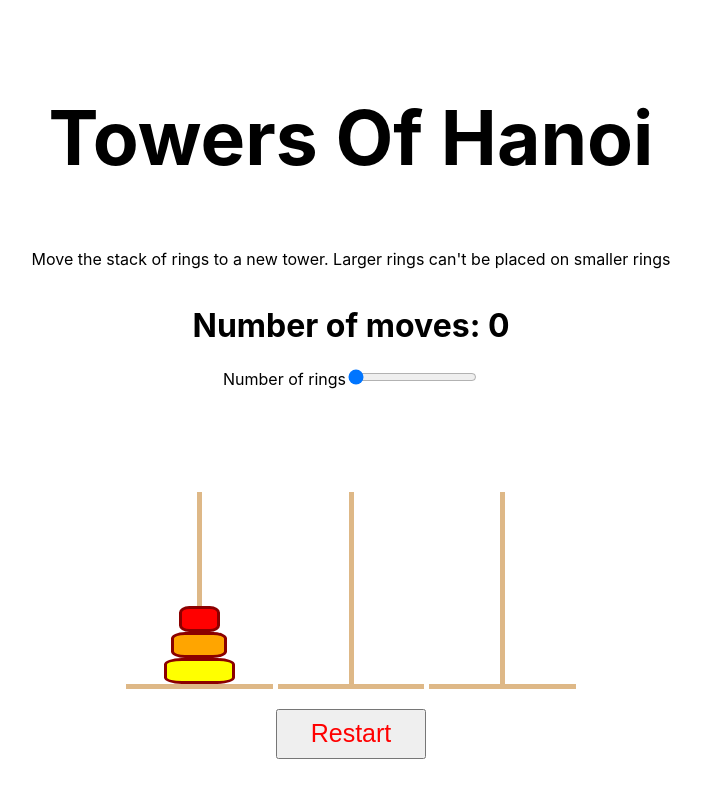
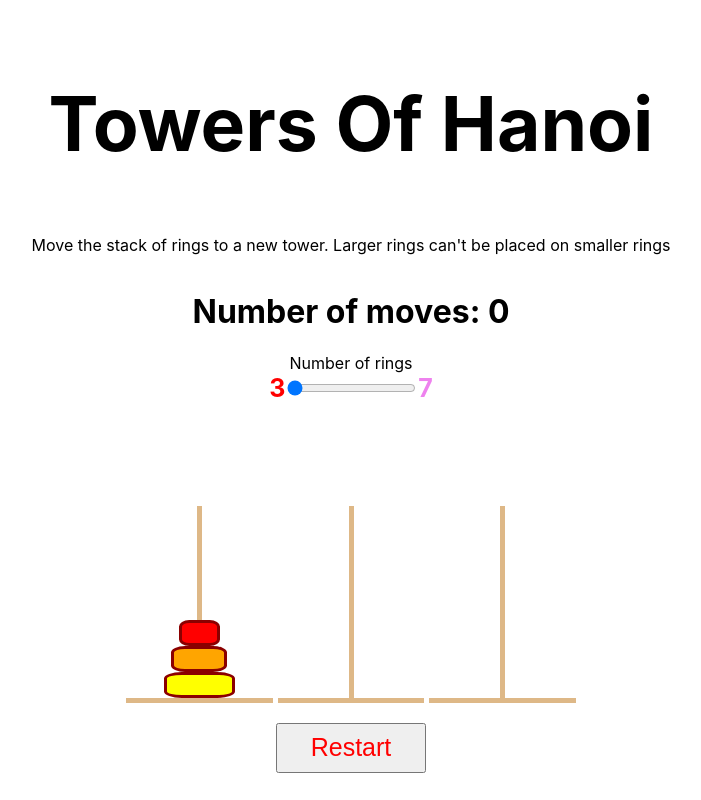
Before and after one commit to MattOrtner/towers-of-hanoi, a React (Create React App) app: page / in a window 1280 px wide. Shown: the whole page, without its empty margins (289-990 px from the left). Built offline with nearby package versions, Linux system fonts and the light colour scheme.

Commit message:
update slider numbers. font-size/weight/color

```diff
--- a/src/App.css
+++ b/src/App.css
@@ -95,3 +95,20 @@
 .title {
   font-size: 75px;
 }
+
+.sliderNest {
+  display: flex;
+  flex-direction: row;
+}
+
+.sliderBeg {
+  color: red;
+  font-size: 25px;
+  font-weight: bold;
+}
+
+.sliderEnd {
+  color: violet;
+  font-size: 25px;
+  font-weight: bold;
+}
--- a/src/App.js
+++ b/src/App.js
@@ -86,10 +86,11 @@ function App() {
         :
         <h1>YOU DID IT!      In {counter} moves!</h1>
       }
-      <div>
-        <label> Number of rings
+      <label> Number of rings </label>
+      <div className='sliderNest'>
+          <div className='sliderBeg'>3</div>
           <input onChange={restart} ref={slider} type='range' min='3' max='7' defaultValue='3' step='1'></input>
-        </label>
+          <div className='sliderEnd'>7</div>
       </div>
       <div className='border'>
         {renderTowers()}
```
